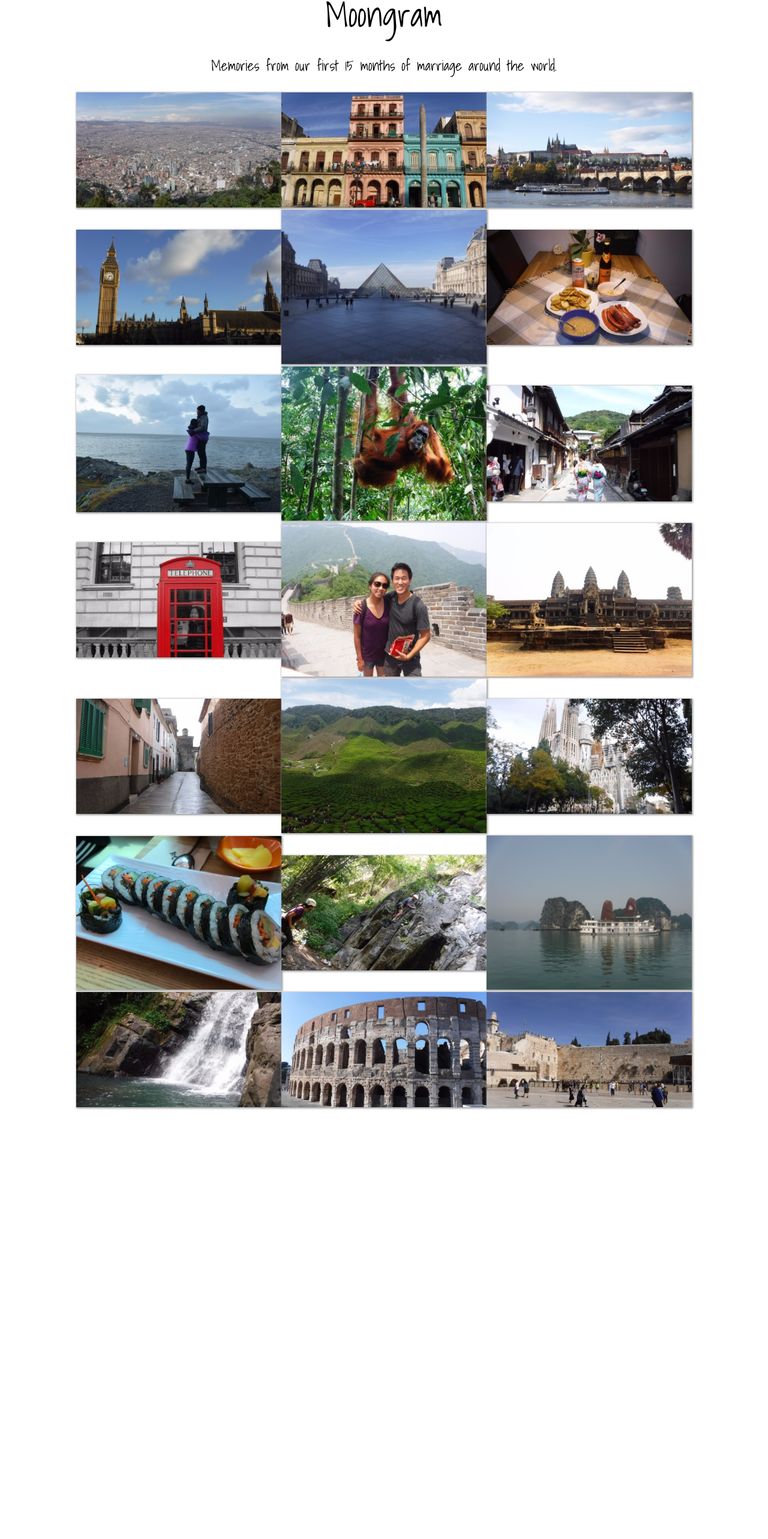
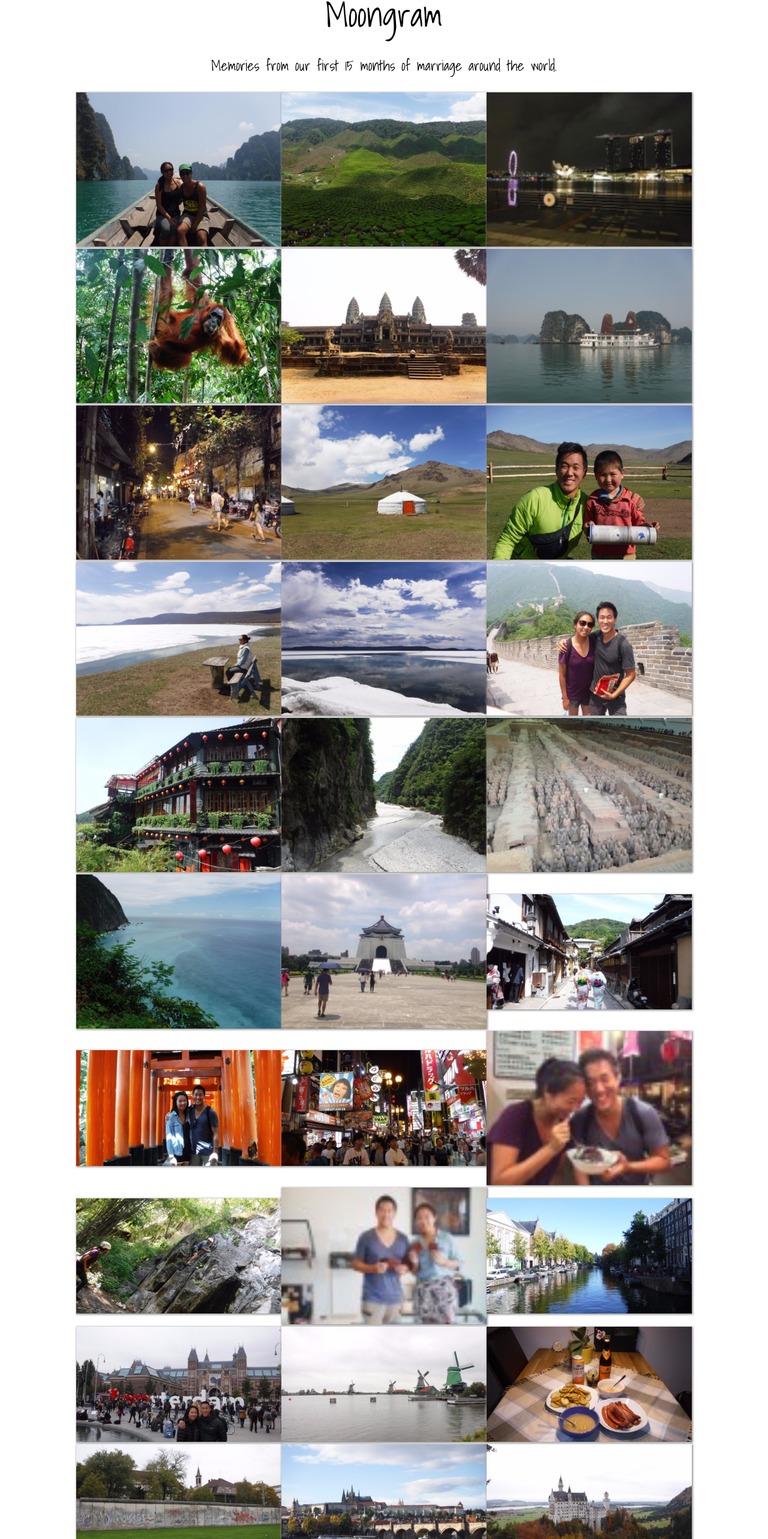
Before and after one commit to limichelle21/moongram-angular, an Angular app: page / in a window 1280 px wide. Shown: the part 46-2612 px from the top of the page at 60% size. Before the commit the page ends 1914 px from the top, so only its background shows below. Built offline with nearby package versions, Linux system fonts and the light colour scheme.

Commit message:
updated iamge array with captions

```diff
--- a/src/app/app.component.ts
+++ b/src/app/app.component.ts
@@ -12,27 +12,69 @@ export class AppComponent {
 
   constructor() {
     this.images = [
-      {"url":"/assets/images/Colombia1.JPG", "caption":"Bogota, Colombia"},
-      {"url":"/assets/images/Cuba1.JPG", "caption":"Old Havana, Cuba"},
-      {"url":"/assets/images/Czech1.JPG", "caption":"Prague, Czech Republic"},
-      {"url":"/assets/images/England1.JPG", "caption":"London, England"},
-      {"url":"/assets/images/France1.JPG", "caption":"Paris, France"},
-      {"url":"/assets/images/Germany1.JPG", "caption":"Berlin, Germany"},
-      {"url":"/assets/images/Iceland1.JPG", "caption":"Iceland"},
-      {"url":"/assets/images/Indonesia1.JPG", "caption":"Bukit Lawang, Sumatra, Indonesia"},
-      {"url":"/assets/images/Japan1.JPG", "caption":"Kyoto, Japan"},
-      {"url":"/assets/images/England2.JPG", "caption":"London, England"},
-      {"url":"/assets/images/China1.JPG", "caption":"Beijing, China"},
-      {"url":"/assets/images/Cambodia1.JPG", "caption":"Angkor Wat"},
-      {"url":"/assets/images/Spain2.JPG", "caption":"Palma Mallorca, Spain"},
-      {"url":"/assets/images/Malaysia1.JPG", "caption":"Cameron Highlands, Malaysia"},
-      {"url":"/assets/images/Spain1.JPG", "caption":"Barcelona, Spain"},
-      {"url":"/assets/images/SouthKorea1.JPG", "caption":"Seoul, South Korea"},
-      {"url":"/assets/images/Thailand1.JPG", "caption":"Chiang Mai, Thailand"},
-      {"url":"/assets/images/Vietnam1.JPG", "caption":"Halong Bay, Vietnam"},
-      {"url":"/assets/images/PuertoRico1.JPG", "caption":"El Yunque National Rainforest, PR"},
-      {"url":"/assets/images/Italy1.JPG", "caption":"Rome, Italy"},
-      {"url":"/assets/images/Israel1.JPG", "caption":"Jerusalem, Israel"},
+      {"url":"/assets/images/Thailand2.jpg", "caption":"Khao Sok Lake, Thailand"},
+      {"url":"/assets/images/Malaysia1.jpg", "caption":"Cameron Highlands, Malaysia"},
+      {"url":"/assets/images/Singapore2.jpg", "caption":"Marina Bay Sands, Singapore"},
+      {"url":"/assets/images/Indonesia1.jpg", "caption":"Bukit Lawang, Sumatra, Indonesia"},
+      {"url":"/assets/images/Cambodia1.jpg", "caption":"Angkor Wat, Siem Reap, Cambodia"},
+      {"url":"/assets/images/Vietnam1.jpg", "caption":"Halong Bay, Vietnam"},
+      {"url":"/assets/images/Vietnam3.jpg", "caption":"Hanoi, Vietnam"},
+      {"url":"/assets/images/Mongolia1.jpg", "caption":"Mongolia"},
+      {"url":"/assets/images/Mongolia2.jpg", "caption":"Mongolia"},
+      {"url":"/assets/images/Mongolia3.jpg", "caption":"Lake Khövsgöl, Mongolia"},
+      {"url":"/assets/images/Mongolia4.jpg", "caption":"Lake Khövsgöl, Mongolia"},
+      {"url":"/assets/images/China1.jpg", "caption":"Great Wall, Beijing, China"},
+      {"url":"/assets/images/Taiwan1.jpg", "caption":"Jiufen, Taiwan"},
+      {"url":"/assets/images/Taiwan2.jpg", "caption":"Taroko Gorge, Taiwan"},
+      {"url":"/assets/images/China2.jpg", "caption":"Terracotta Warriors, Xi'An, China"},
+      {"url":"/assets/images/Taiwan3.jpg", "caption":"Hualien Coast, Taiwan"},
+      {"url":"/assets/images/Taiwan4.jpg", "caption":"Taipei, Taiwan"},
+      {"url":"/assets/images/Japan1.jpg", "caption":"Kyoto, Japan"},
+      {"url":"/assets/images/Japan2.jpg", "caption":"Fushimi Inari Shrine, Kyoto, Japan"},
+      {"url":"/assets/images/Japan3.jpg", "caption":"Osaka, Japan"},
+      {"url":"/assets/images/Taiwan5.jpg", "caption":"Taipei, Taiwan"},
+      {"url":"/assets/images/Thailand1.jpg", "caption":"Chiang Mai, Thailand"},
+      {"url":"/assets/images/Thailand3.jpg", "caption":"Chiang Mai, Thailand"},
+      {"url":"/assets/images/Netherlands1.jpg", "caption":"Amsterdam, Netherlands"},
+      {"url":"/assets/images/Netherlands2.jpg", "caption":"Amsterdam, Netherlands"},
+      {"url":"/assets/images/Netherlands3.jpg", "caption":"Zaanse Schans, Netherlands"},
+      {"url":"/assets/images/Germany1.jpg", "caption":"Berlin, Germany"},
+      {"url":"/assets/images/Germany3.jpg", "caption":"Berlin, Germany"},
+      {"url":"/assets/images/Czech1.jpg", "caption":"Prague, Czech Republic"},
+      {"url":"/assets/images/Germany2.jpg", "caption":"Neuschwanstein Castle, Bavaria, Germany"},
+      {"url":"/assets/images/Italy1.jpg", "caption":"The Coliseum, Rome, Italy"},
+      {"url":"/assets/images/Italy2.jpg", "caption":"The Vatican, Vatican City, Italy"},
+      {"url":"/assets/images/Israel1.jpg", "caption":"The Wailing Wall, Jerusalem, Israel"},
+      {"url":"/assets/images/Israel2.jpg", "caption":"Tel Aviv, Israel"},
+      {"url":"/assets/images/Greece1.jpg", "caption":"Crete, Greece"},
+      {"url":"/assets/images/Spain1.jpg", "caption":"La Sagrada Familia, Barcelona, Spain"},
+      {"url":"/assets/images/Spain2.jpg", "caption":"Palma Mallorca, Spain"},
+      {"url":"/assets/images/Spain3.jpg", "caption":"The Alhambra, Granada, Spain"},
+      {"url":"/assets/images/France1.jpg", "caption":"The Louvre, Paris, France"},
+      {"url":"/assets/images/France2.jpg", "caption":"Eiffel Tower, Paris, France"},
+      {"url":"/assets/images/Iceland1.jpg", "caption":"Iceland"},
+      {"url":"/assets/images/Iceland2.jpg", "caption":"Iceland"},
+      {"url":"/assets/images/Iceland3.jpg", "caption":"Iceland"},
+      {"url":"/assets/images/Ireland1.jpg", "caption":"Dublin, Ireland"},
+      {"url":"/assets/images/England1.jpg", "caption":"London, United Kingdom"},
+      {"url":"/assets/images/England2.jpg", "caption":"London, United Kingdom"},
+      {"url":"/assets/images/Sweden1.jpg", "caption":"Stockholm, Sweden"},
+      {"url":"/assets/images/Sweden2.jpg", "caption":"Sandhamm, Sweden"},
+      {"url":"/assets/images/Cuba1.jpg", "caption":"Old Havana, Cuba"},
+      {"url":"/assets/images/Cuba2.jpg", "caption":"Central Havana, Cuba"},
+      {"url":"/assets/images/Cuba3.jpg", "caption":"Viñales, Cuba"},
+      {"url":"/assets/images/PuertoRico2.jpg", "caption":"El Yunque, Puerto Rico"},
+      {"url":"/assets/images/CostaRica1.jpg", "caption":"Monteverde, Costa Rica"},
+      {"url":"/assets/images/CostaRica2.jpg", "caption":"Monteverde, Costa Rica"},
+      {"url":"/assets/images/CostaRica3.jpg", "caption":"Manuel Antonio, Costa Rica"},
+      {"url":"/assets/images/Colombia2.jpg", "caption":"Medellin, Colombia"},
+      {"url":"/assets/images/Colombia3.jpg", "caption":"Art in Bogota, Cambodia"},
+      {"url":"/assets/images/Colombia4.jpg", "caption":"Bogota, Cambodia"},
+      {"url":"/assets/images/Mexico1.jpg", "caption":"Chichen Itza, Mexico"},
+      {"url":"/assets/images/Mexico2.jpg", "caption":"Cancun, Mexico"},
+      {"url":"/assets/images/Mexico3.jpg", "caption":" Valladolid, Mexico"},
+      {"url":"/assets/images/SouthKorea1.jpg", "caption":"Seoul, South Korea"},
+      {"url":"/assets/images/SouthKorea2.jpg", "caption":"Gyeongbokgung Palace, Seoul, South Korea"}
     ];
   }
 
--- a/src/index.html
+++ b/src/index.html
@@ -14,7 +14,7 @@
 <body>
   <app-root></app-root>
 
-  <script src="https://cdnjs.cloudflare.com/ajax/libs/jquery/3.1.1/jquery.js" ></script>
+  <script src="https://cdnjs.cloudflare.com/ajax/libs/jquery/3.1.1/jquery.min.js" ></script>
   <script src="https://maxcdn.bootstrapcdn.com/bootstrap/3.3.7/js/bootstrap.min.js" ></script>
 </body>
 </html>
```
